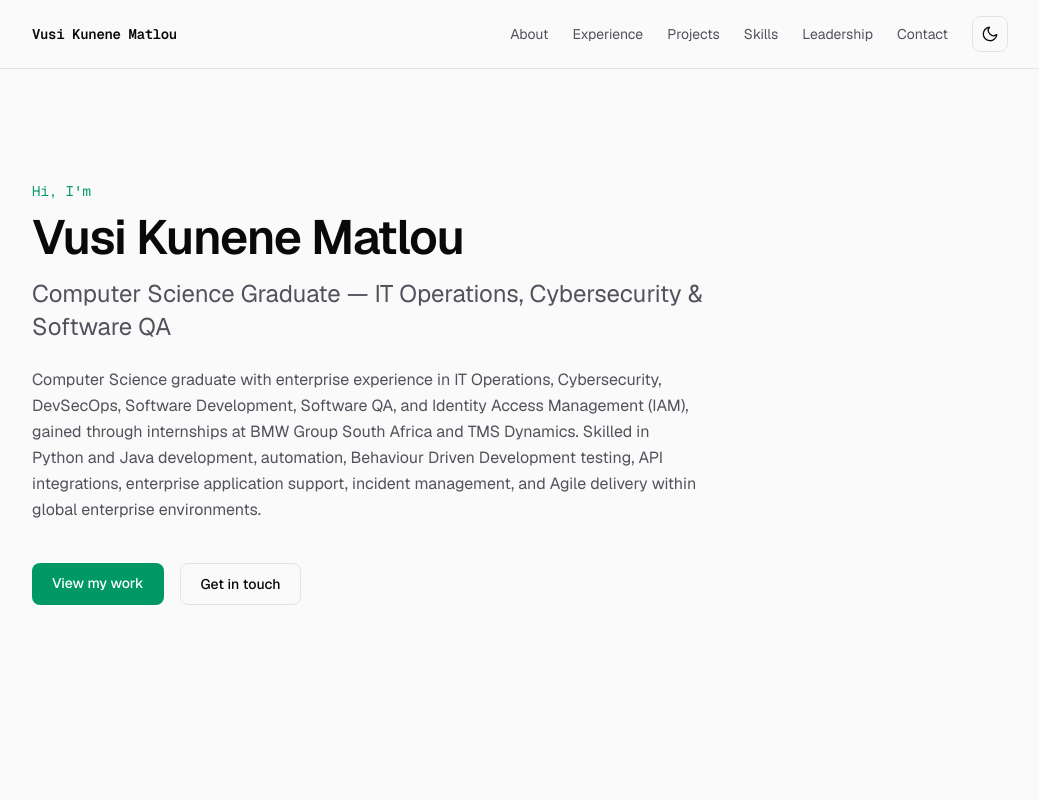
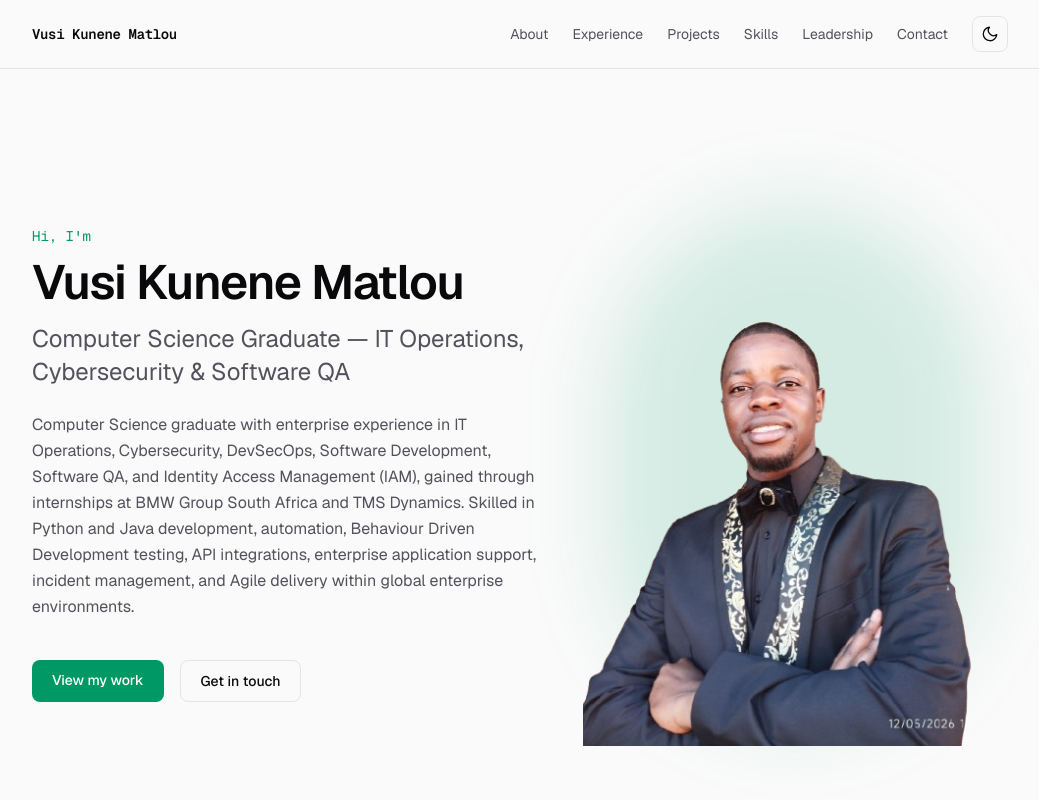
Before and after one commit to Vusi-Kunene-Matlou/vusi-portfolio, a Next.js app: page / in a window 1280 px wide. Shown: the top 800 px of the page, without its empty margins (120-1159 px from the left). Built offline with nearby package versions, Linux system fonts and the light colour scheme.

Commit message:
Add profile photo to Hero section

```diff
--- a/src/components/sections/hero.tsx
+++ b/src/components/sections/hero.tsx
@@ -1,9 +1,12 @@
+import Image from 'next/image'
 import Link from 'next/link'
 import { profile } from '@/data/resume'
 
 export function Hero() {
   return (
     <section id="top" className="mx-auto max-w-5xl px-6 pt-20 pb-24 sm:pt-28 sm:pb-32">
+      <div className="grid items-center gap-12 lg:grid-cols-[1.1fr_0.9fr] lg:gap-8">
+        <div>
           <p className="font-mono text-sm text-accent">Hi, I&apos;m</p>
           <h1 className="mt-3 text-4xl font-semibold tracking-tight text-foreground sm:text-5xl">
             {profile.name}
@@ -27,6 +30,25 @@ export function Hero() {
               Get in touch
             </Link>
           </div>
+        </div>
+
+        <div className="order-first mx-auto w-48 sm:w-64 lg:order-none lg:w-full">
+          <div className="relative aspect-[433/576]">
+            <div
+              aria-hidden="true"
+              className="absolute inset-6 rounded-full bg-accent/15 blur-2xl"
+            />
+            <Image
+              src="/profile.png"
+              alt={profile.name}
+              fill
+              priority
+              sizes="(min-width: 1024px) 320px, 220px"
+              className="relative object-contain"
+            />
+          </div>
+        </div>
+      </div>
     </section>
   )
 }
```
Also changed, not shown: public/profile.png (added), 1 other file (tests, documents, lock files or other folders). Lines whose indentation alone changed are shown as unchanged.
